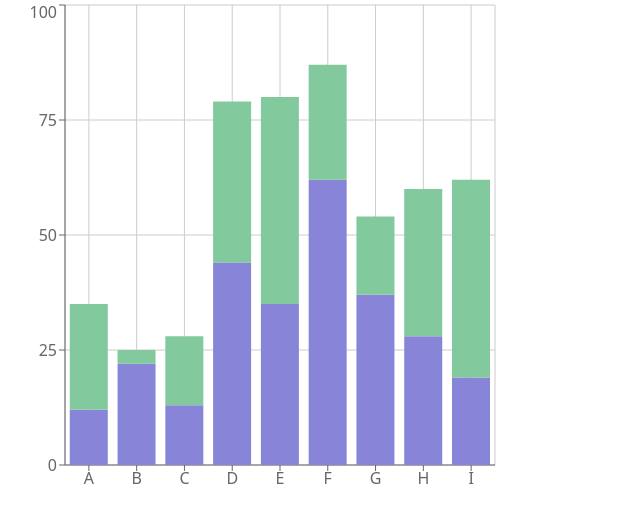
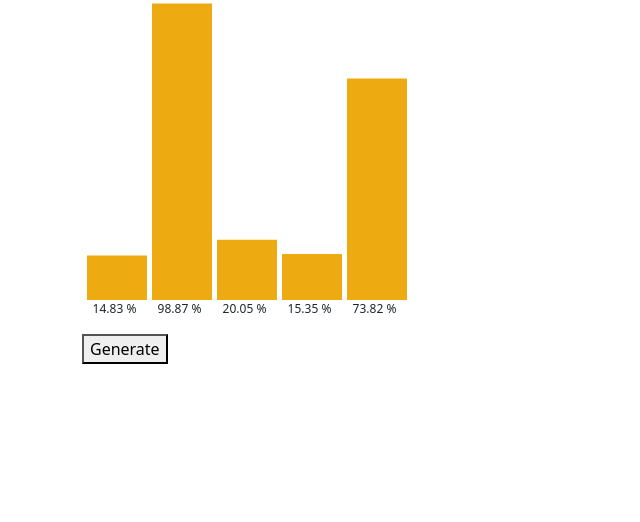
Before and after one commit to Donia-0/Medical-Record-System, a React (Create React App) app: page /chart in a window 1280 px wide. Shown: the top 522 px of the page, without its empty margins (0-640 px from the left). Built offline with nearby package versions, Linux system fonts and the light colour scheme.

Commit message:
zeinab-barchart-singlebar-without-package

```diff
--- a/package.json
+++ b/package.json
@@ -32,6 +32,7 @@
     "chart.js": "^3.7.1",
     "chartlet": "^0.2.1",
     "classnames": "^2.3.1",
+    "d3": "^7.4.4",
     "date-fns": "^2.28.0",
     "jquery": "^3.6.0",
     "jwt-decode": "^3.1.2",
--- a/src/components/App.js
+++ b/src/components/App.js
@@ -25,6 +25,7 @@ import Charts from "./Charts";
 import StackedArea from "./StackedArea";
 import Viewbloodp from "./records/bloodPressure/Viewbloodp";
 import Viewglucose from "./records/glucose/Viewglucose";
+import BarChart from "./BarChart";
 
 //check for token
 if (localStorage.token) {
@@ -51,7 +52,7 @@ const App = () => {
         {/* <Route path="/" element={<Landing />}></Route> */}
         <Routes>
           <Route path="/" element={<Landing />} />
-          <Route path="/chart" element={<Charts />} />
+          <Route path="/chart" element={<BarChart />} />
           {/* <Route path="/chart" element={<StackedArea />} /> */}
           <Route exact path="/auth" element={<Auth />}>
             <Route exact path="login" element={<Signin />} />
--- /dev/null
+++ b/src/components/BarChart.js
@@ -0,0 +1,46 @@
+import React, { useState, useEffect } from "react";
+import ReactDOM from "react-dom";
+
+import SingleBar from "./SingleBar";
+
+const max = 300;
+
+const BarChart = () => {
+  const [list, setList] = useState([]);
+
+  useEffect(() => {
+    genList();
+  }, []);
+
+  const genList = () => {
+    const list = [];
+    for (let i = 0; i < 5; i++) {
+      list[i] = Math.random() * 101;
+    }
+    setList(list);
+  };
+
+  return (
+    <div className="container">
+      <div style={{ display: "flex" }}>
+        {list.map((e) => {
+          const y = max - (max * e) / 100;
+          return (
+            <SingleBar
+              key={e}
+              width="60px"
+              height="300px"
+              color="#ea1"
+              text="13/4/2022"
+              percentage={`${Number(e).toFixed(2)} %`}
+              data={`M 0 ${max} L 0  ${y} L 60 ${y} l 60 ${max} Z`}
+            />
+          );
+        })}
+      </div>
+      <button onClick={genList}>Generate</button>
+    </div>
+  );
+};
+
+export default BarChart;
--- /dev/null
+++ b/src/components/SingleBar.js
@@ -0,0 +1,29 @@
+import React from "react";
+import ReactDOM from "react-dom";
+
+function SingleBar({ width, height, data, color, percentage }) {
+  return (
+    <div
+      style={{
+        display: "flex",
+        flexDirection: "column",
+        alignItems: "center",
+      }}
+    >
+      <svg style={{ marginLeft: 5 }} width={width} height={height}>
+        <path
+          style={{
+            animation: "bounce linear 600ms",
+            transformOrigin: "50% 100%",
+            margin: "auto",
+          }}
+          d={data}
+          fill={color}
+        />
+      </svg>
+      <p style={{ fontSize: 12 }}>{percentage}</p>
+    </div>
+  );
+}
+
+export default SingleBar;
```
Also changed, not shown: 1 other file (tests, documents, lock files or other folders).
